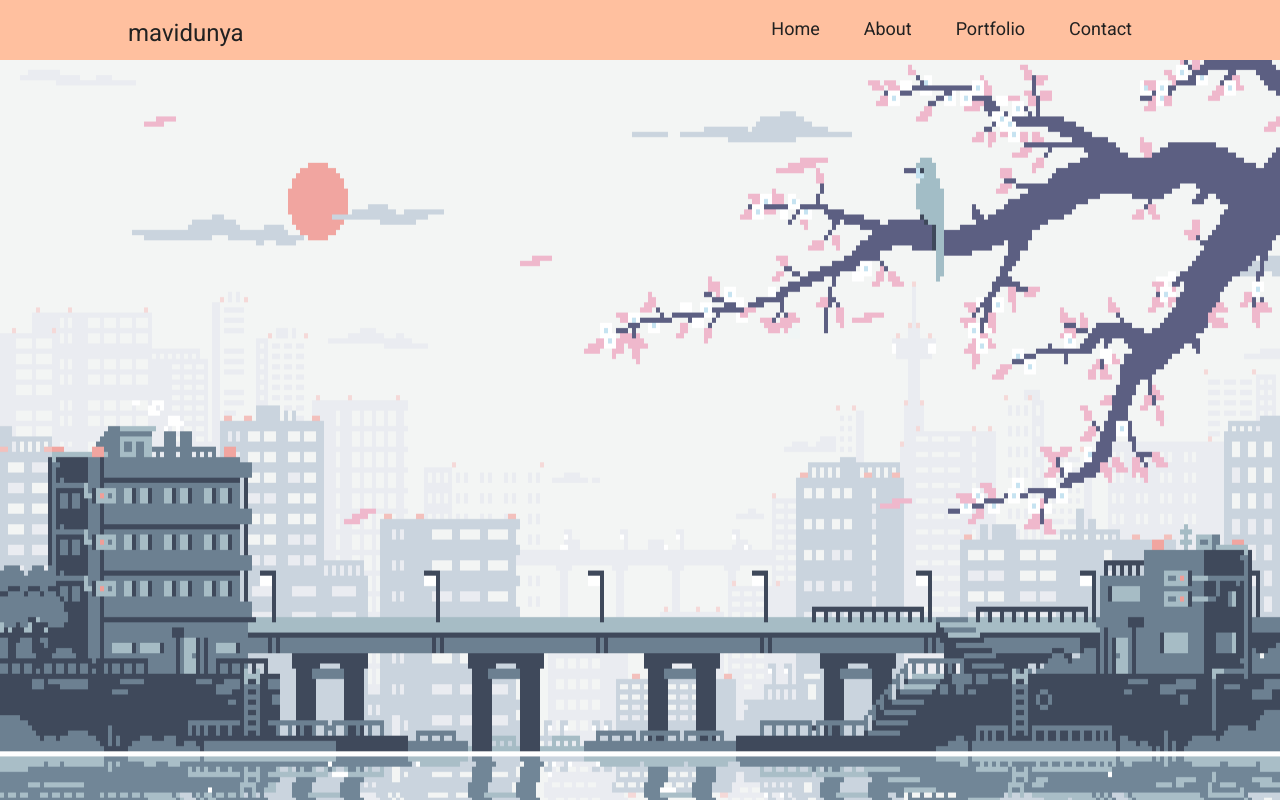
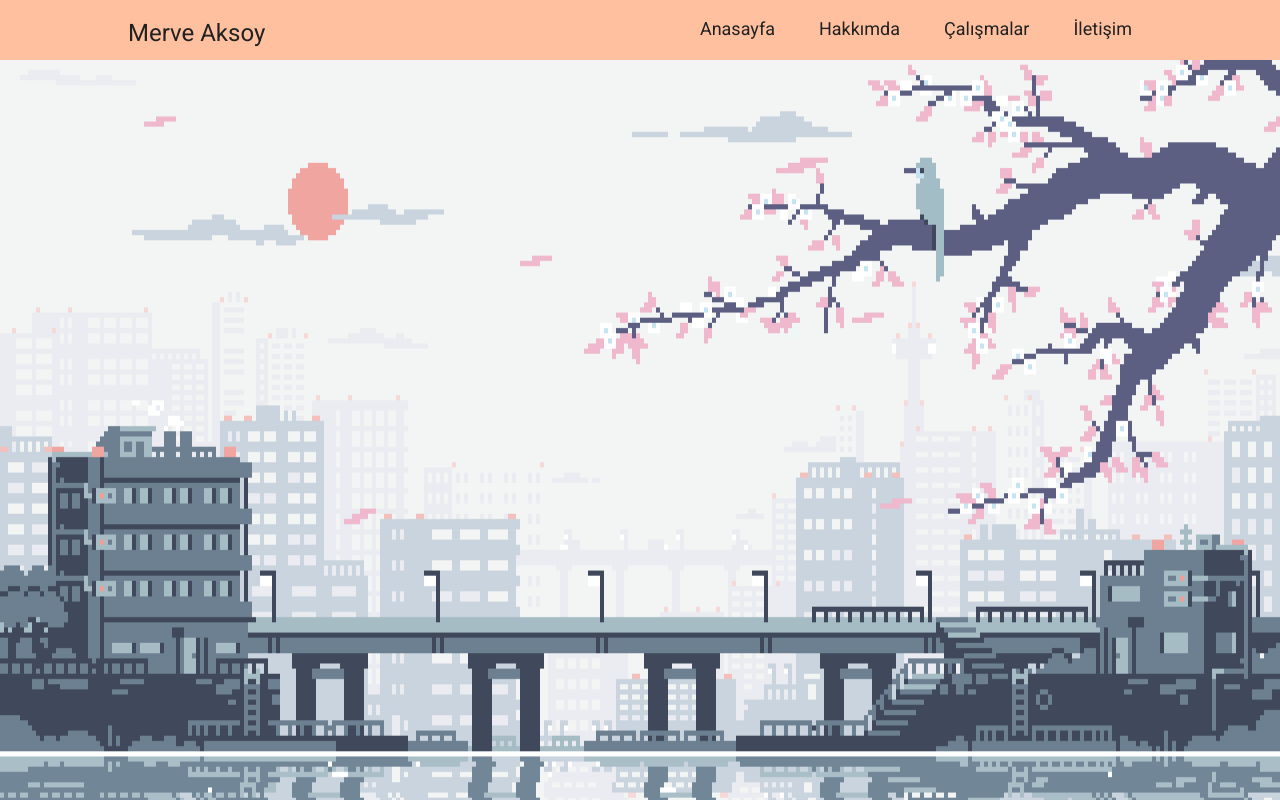
Before and after one commit to mavidunya/mavidunya.github.io, a plain HTML site: page index.html in a window 1280 px wide. Shown: the top 800 px of the page. Drawn offline with Linux system fonts and the light colour scheme; a script that the page names is missing.

Commit message:
Update index.html

```diff
--- a/index.html
+++ b/index.html
@@ -3,7 +3,7 @@
 
 <head>
     <meta name="viewport" content="width=device-width, initial-scale=1">
-    <title>mavidunya</title>
+    <title>Merve Aksoy</title>
     <link href="https://fonts.googleapis.com/css?family=Roboto" rel="stylesheet">
     <link href="https://fonts.googleapis.com/css?family=Lato" rel="stylesheet">
     <link href="css/font-awesome.min.css" rel="stylesheet">
@@ -20,22 +20,22 @@
         <div class="header">
             <div class="wrap-container">
                 <div class="header-logo">
-                    <p>mavidunya</p>
+                    <p>Merve Aksoy</p>
                     <img src="picture/menuıcon.svg" alt="menu-image" class="menu-btn">
                 </div>
                 <div class="menu">
                     <ul>
                         <a href="#home" class="scroll">
-                            <li>Home</li>
+                            <li>Anasayfa</li>
                         </a>
                         <a href="#about" class="scroll">
-                            <li>About</li>
+                            <li>Hakkımda</li>
                         </a>
                         <a href="#portfolio" class="scroll">
-                            <li>Portfolio</li>
+                            <li>Çalışmalar</li>
                         </a>
                         <a href="#contact" class="scroll">
-                            <li>Contact</li>
+                            <li>İletişim</li>
                         </a>
                     </ul>
                 </div>
@@ -47,14 +47,14 @@
         </div>
     </div>
 
-    <!--   HOME   -->
+    <!--   ANASAYFA   -->
 
     <div class="content" id="content">
         <div id="home" class="home">
             <img src="picture/homebg.gif" class="img-responsive">
         </div>
 
-        <!--   ABOUT   -->
+        <!--   HAKKIMDA   -->
 
         <div id="about" class="about">
             <h2 class="text-center" id="about">About Me</h2>
@@ -66,10 +66,10 @@
             </div>
         </div>
 
-        <!--   PORTFOLİO   -->
+        <!--   ÇALIŞMALARIM   -->
 
         <div id="portfolio" class="portfolio">
-            <h2 class="text-center">Portfolio</h2>
+            <h2 class="text-center">Çalışmalarım</h2>
             <div class="project">
                 <img id="portfolio1" src="picture/portpho.png" alt="Portfolio Photo">
                 <p>Project 1</p>
@@ -83,10 +83,10 @@
 
         </div>
 
-        <!--   CONTACT   -->
+        <!--   İLETİŞİM   -->
 
         <div id="contact" class="contact">
-            <h2 class="text-center" id="contact">Contact</h2>
+            <h2 class="text-center" id="contact"> Benimle İletişim Kur :)</h2>
             <div class="wrap-container">
                 <div class="contact-image">
                     <img src="picture/contactphoto.png" alt="contact-image">
@@ -106,7 +106,7 @@
         <!--   FOOTER   -->
 
         <footer>
-            Copyright © Mavidünya 2017
+            Copyright © mrvksy 2020
         </footer>
 </body>
 
```
